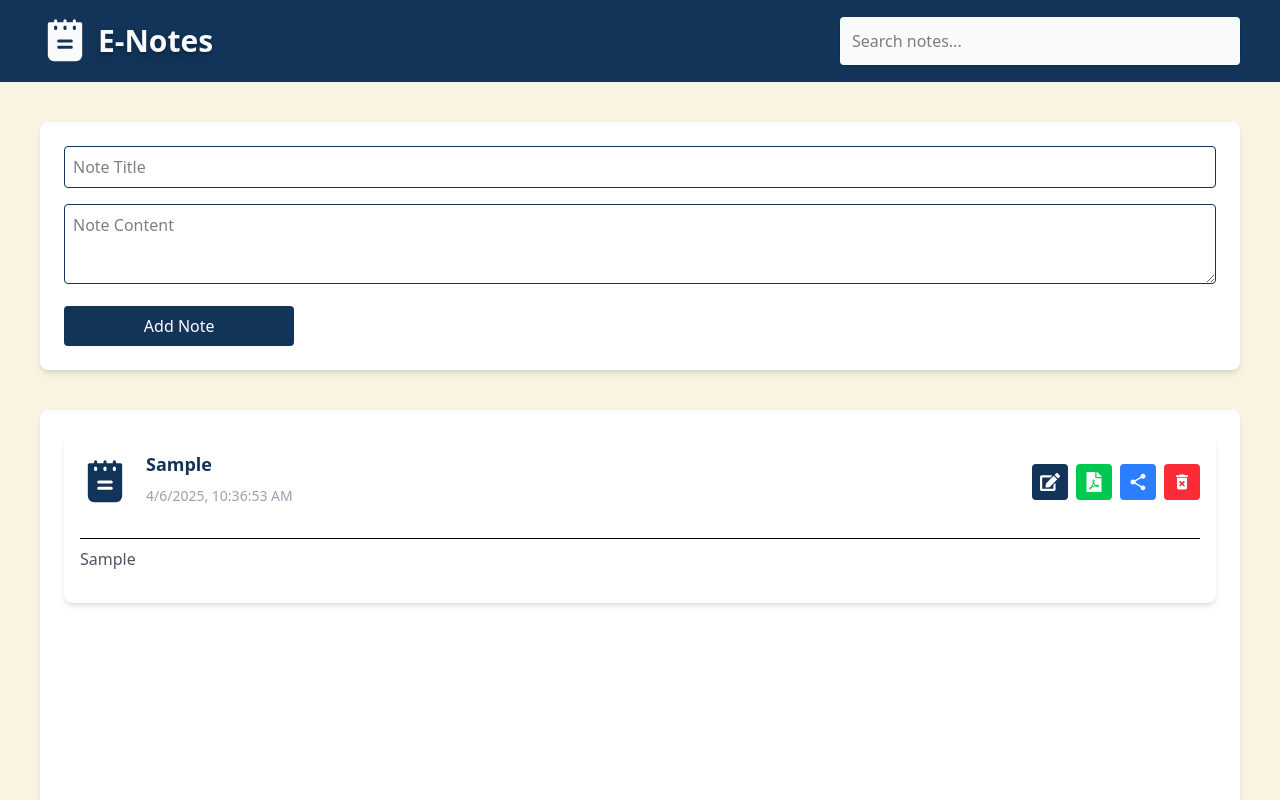
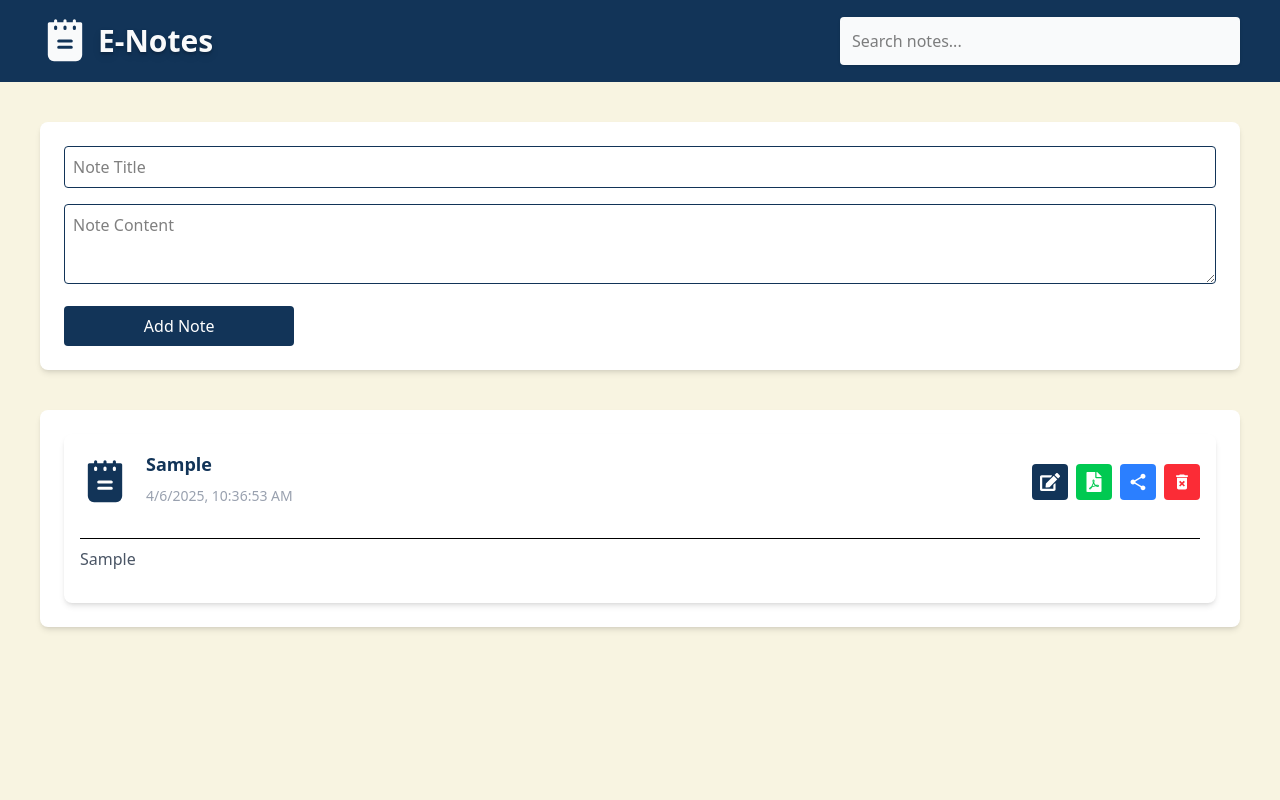
Before and after one commit to MoketeTyabekana/ai-projects, a React (Vite) app in the folder e-notes/: page / in a window 1280 px wide. Both pictures are taken after typing "Sample", "Sample" into the empty fields and a click on the button "Add Note". Shown: the top 800 px of the page. Built offline with nearby package versions, Linux system fonts and the light colour scheme.

Commit message:
Remove unnecessary min-height from notes grid for improved layout

```diff
--- a/e-notes/src/App.jsx
+++ b/e-notes/src/App.jsx
@@ -74,7 +74,7 @@ function App() {
                 No notes found. Start creating some!
               </p>
             ) : (
-              <div className="grid gap-4 flex-2 min-h-screen">
+              <div className="grid gap-4 flex-2 ">
                 {filteredNotes.map(note => (
                   <Note
                     key={note.id}
```
